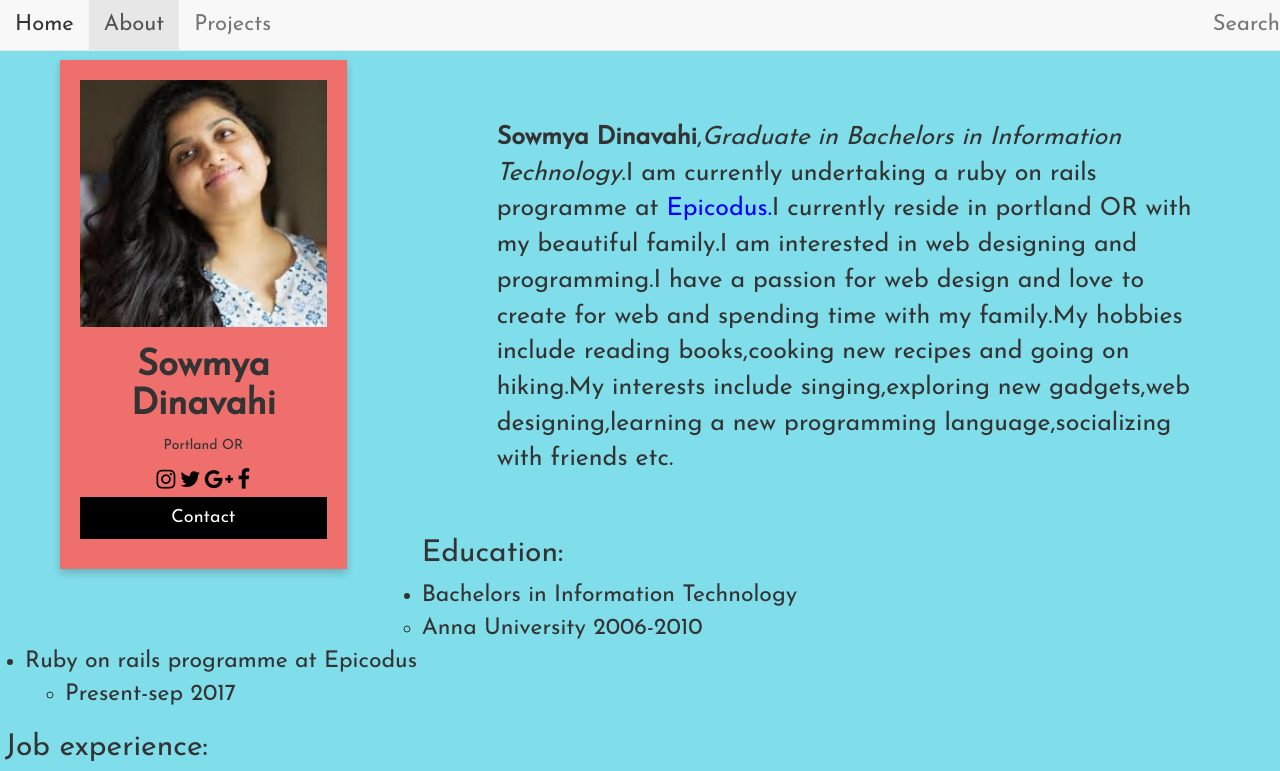
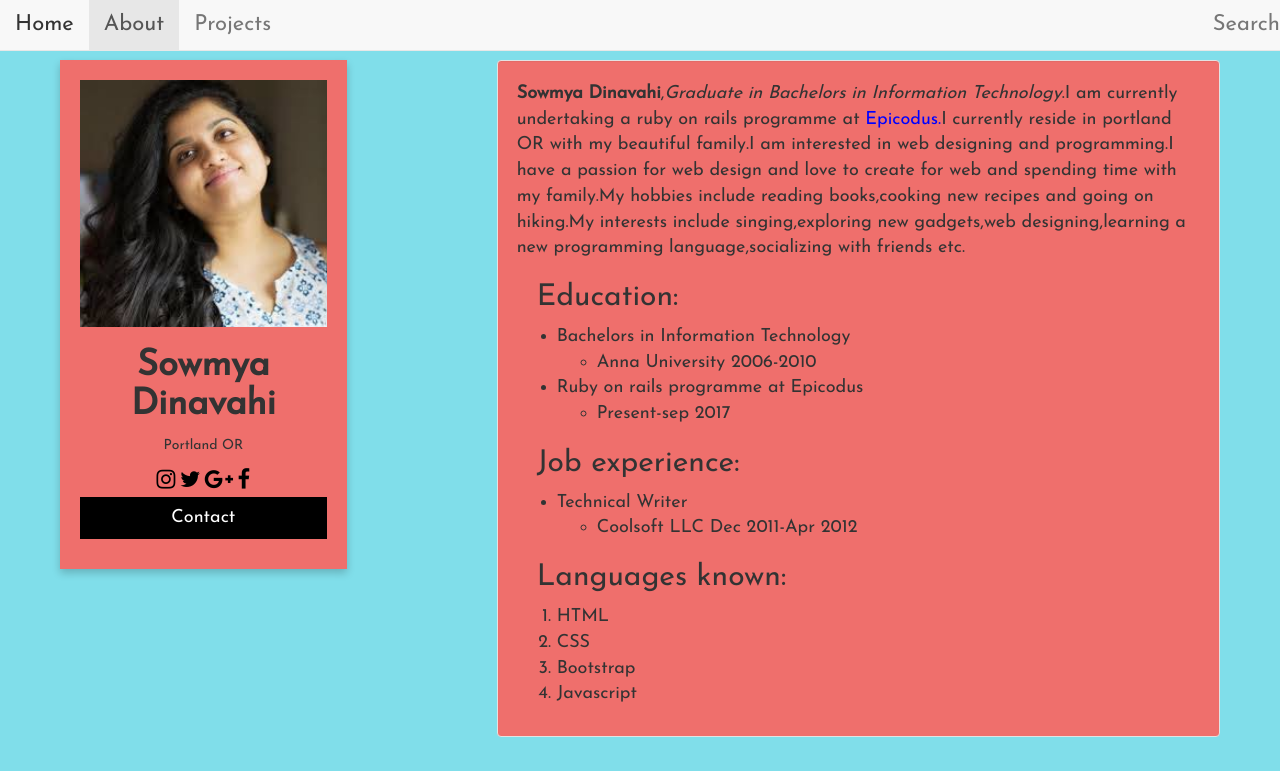
Before and after one commit to sowmyadsl/Portfolio, a plain HTML site: page aboutme.html in a window 1280 px wide. Shown: the top 771 px of the page. Drawn offline with Linux system fonts and the light colour scheme.

Commit message:
Adjust the padding and created a well for the about me section and adjust the indentation of the page

```diff
--- a/aboutme.html
+++ b/aboutme.html
@@ -33,8 +33,7 @@
 					</ul>
 				</div>
 			</div>
-		</nav>
-		<!-- Add a profile card to aboutme page -->
+		</nav><!-- Add a profile card to aboutme page -->
 		<div class="container" id="container-aboutme">
 			<!-- begin row 1 -->
 			<div class="row">
@@ -48,11 +47,10 @@
 							<p><button>Contact</button></p>
 						</div>
 					</div>
-				</div>
-				<!-- begin column 2 -->
+				</div><!-- begin column 2 -->
 				<div class="col-md-8">
-					<p id="aboutme-para"><strong>Sowmya Dinavahi</strong>,<em>Graduate in Bachelors in Information Technology</em>.I am currently undertaking a ruby on rails programme at <span class="important">Epicodus.</span>I currently reside in portland OR with my beautiful family.I am interested in web designing and programming.I have a passion for web design and love to create for web and spending time with my family.My hobbies include reading books,cooking new recipes and going on hiking.My interests include singing,exploring new gadgets,web designing,learning a new programming language,socializing with friends etc.</p>
-				</div>
+					<div class="well">
+						<p class="aboutme-edu"><strong>Sowmya Dinavahi</strong>,<em>Graduate in Bachelors in Information Technology</em>.I am currently undertaking a ruby on rails programme at <span class="important">Epicodus.</span>I currently reside in portland OR with my beautiful family.I am interested in web designing and programming.I have a passion for web design and love to create for web and spending time with my family.My hobbies include reading books,cooking new recipes and going on hiking.My interests include singing,exploring new gadgets,web designing,learning a new programming language,socializing with friends etc.</p>
 						<h2>Education:</h2>
 						<ul class="aboutme-edu">
 							<li>Bachelors in Information Technology</li>
@@ -86,5 +84,7 @@
 						</ol>
 					</div>
 				</div>
+			</div>
+		</div>
 	</body>
 </html>
--- a/css/styles.css
+++ b/css/styles.css
@@ -21,21 +21,17 @@ body{
   width: 50%;
 }
 
-/*Add styling to the paragraph and lists*/
-#aboutme-para{
-  background-color: inherit;
-  padding-top: 60px;
+.well{
+  padding-top: 20px;
   margin: 60px;
-  font-family: 'Josefin Sans', sans-serif;
-  font-size: 25px;
-  float: left;
-
+  font-size: 18px;
+   background-color: #EF6F6C;
 }
 
 /*Add styling to the lists under the about me section*/
 .aboutme-edu li,ol{
   font-family: 'Josefin Sans', sans-serif;
-  font-size: 23px;
+  font-size: 18px;
   text-align: left;
 }
 
@@ -67,7 +63,7 @@ h2{
 }
 
 /*Add styling to the card in about me section*/
- .paragraph-card{
+ .project-card{
   background-color: #EF6F6C;
   box-shadow: 0 4px 8px 0 rgba(0, 0, 0, 0.2);
   max-width: 450px;
```
Also changed, not shown: projects.html (+4 -4 lines). Lines whose indentation alone changed are shown as unchanged.
